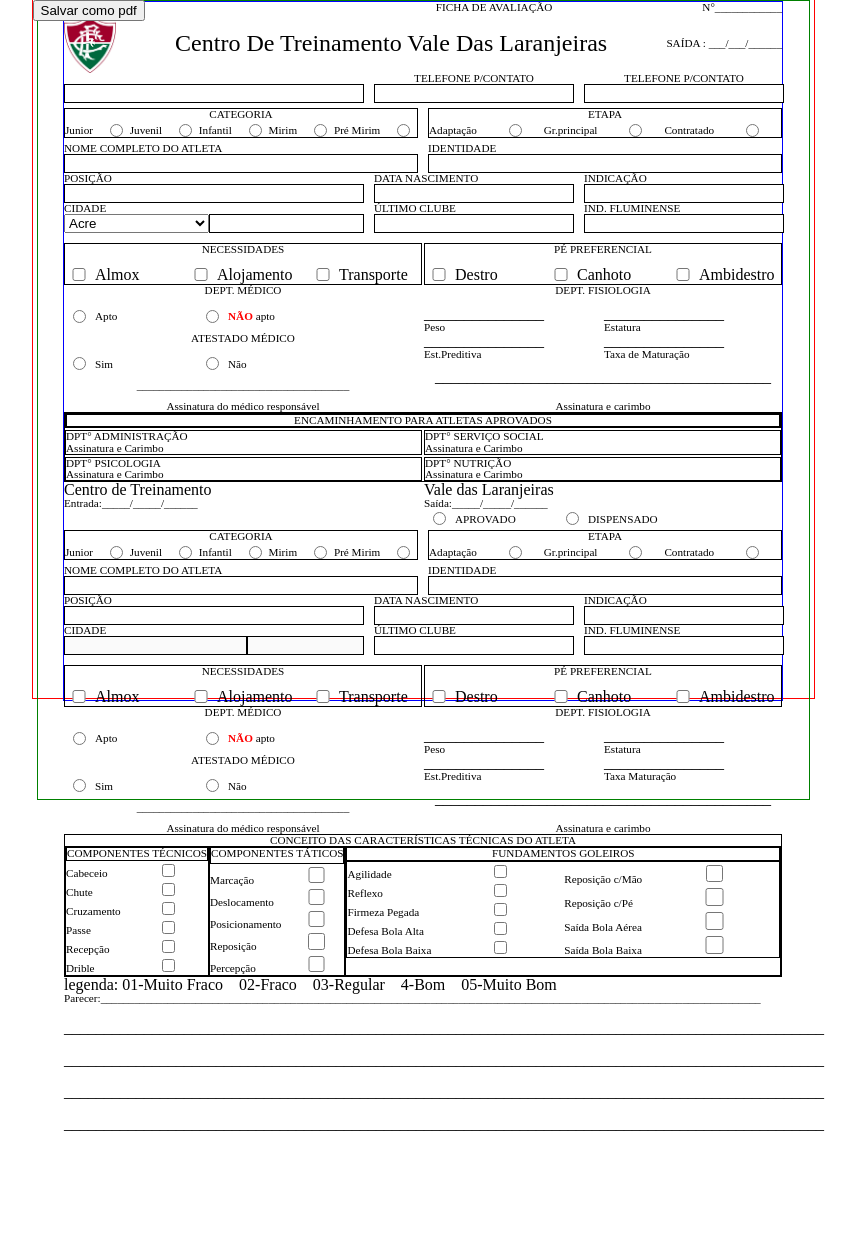
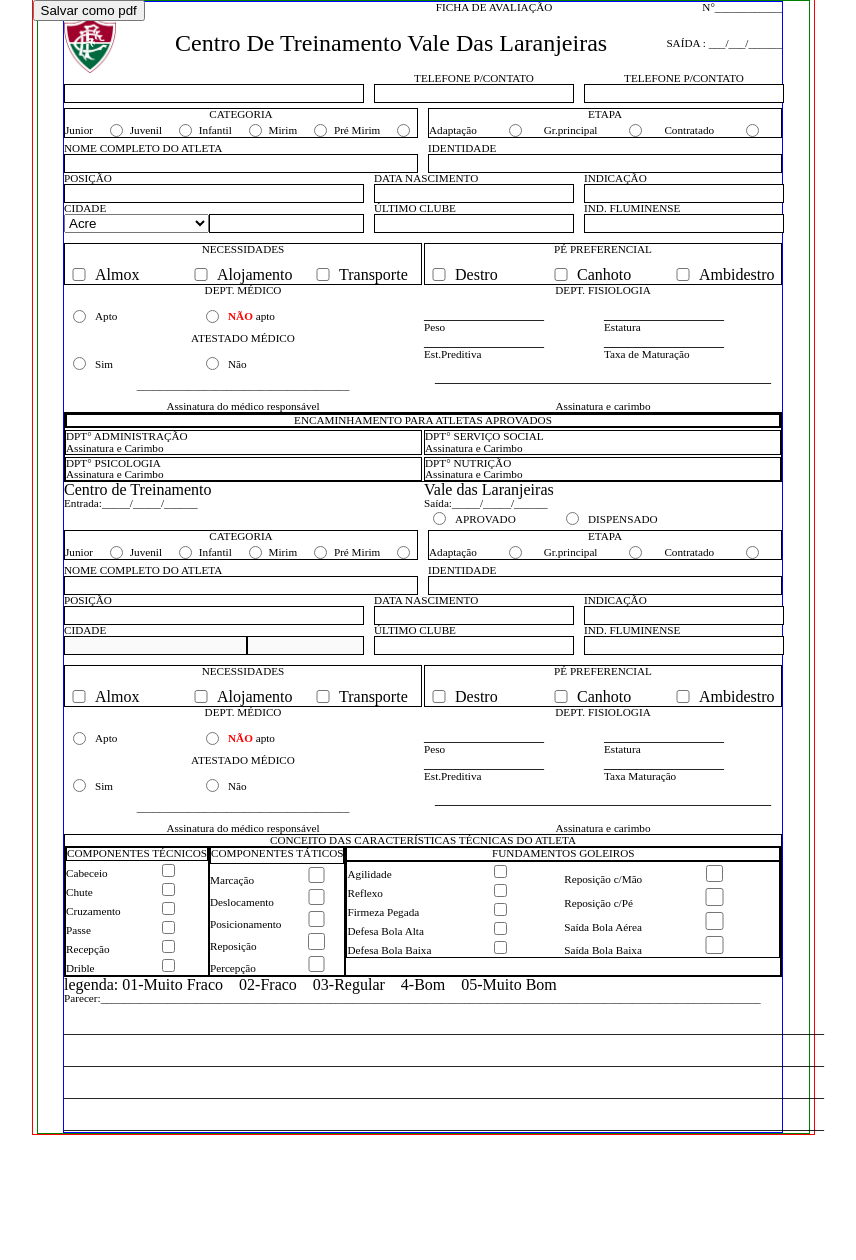
Before and after one commit to Fluminense-Football-Club/Captacao, a PHP site: page / in a window 1280 px wide. Shown: the part 340-1600 px from the top of the page, without its empty margins (217-1073 px from the left). Before the commit the page ends 1471 px from the top, so only its background shows below. Run offline with PHP 8.4, Linux system fonts and the light colour scheme.

Commit message:
Imprimindo em uma página, com margens atualizadas, arquivo css com classe de quebra de página, caso haja necessidade no futuro

```diff
--- a/style.css
+++ b/style.css
@@ -1,9 +1,12 @@
 @import url("./reset.css");
 @import url("./header.css");
 
+body{
+  height: 1600px;
+}
 
 .geral {
-  height: 700px; /**/
+  height: auto; /**/
   width: 783px;
   margin: 0 auto;
   box-sizing: border-box;
@@ -11,8 +14,6 @@
   margin-bottom: 100px;
   margin-top: 100px;
 }
-
-
 
 
 
@@ -26,7 +27,7 @@ span {
 
 .container {
   width: 773px;
-  height: 800px;
+  height: auto;
   margin: 0px auto;
   box-sizing: border-box;
   border: 1px solid green;
@@ -34,7 +35,7 @@ span {
 
 .container-interno {
   width: 720px;
-  height: 700px;
+  height: auto;
   margin: 0 auto;
   border: 1px solid blue;
   box-sizing: border-box;
@@ -227,15 +228,22 @@ span {
 @media print {
 
   body  {
+    height: auto;
     visibility: hidden;
   }
     #printable * {
     visibility: visible;
+
   }
   #printable {
-    position: fixed;
+    position: absolute;
     left: 0;
     top: 0;
+  }
+
+  .teste{
+    visibility: visible;
+    page-break-before: always;
   }
 }
 
```
Also changed, not shown: index.html (line endings or trailing spaces).
